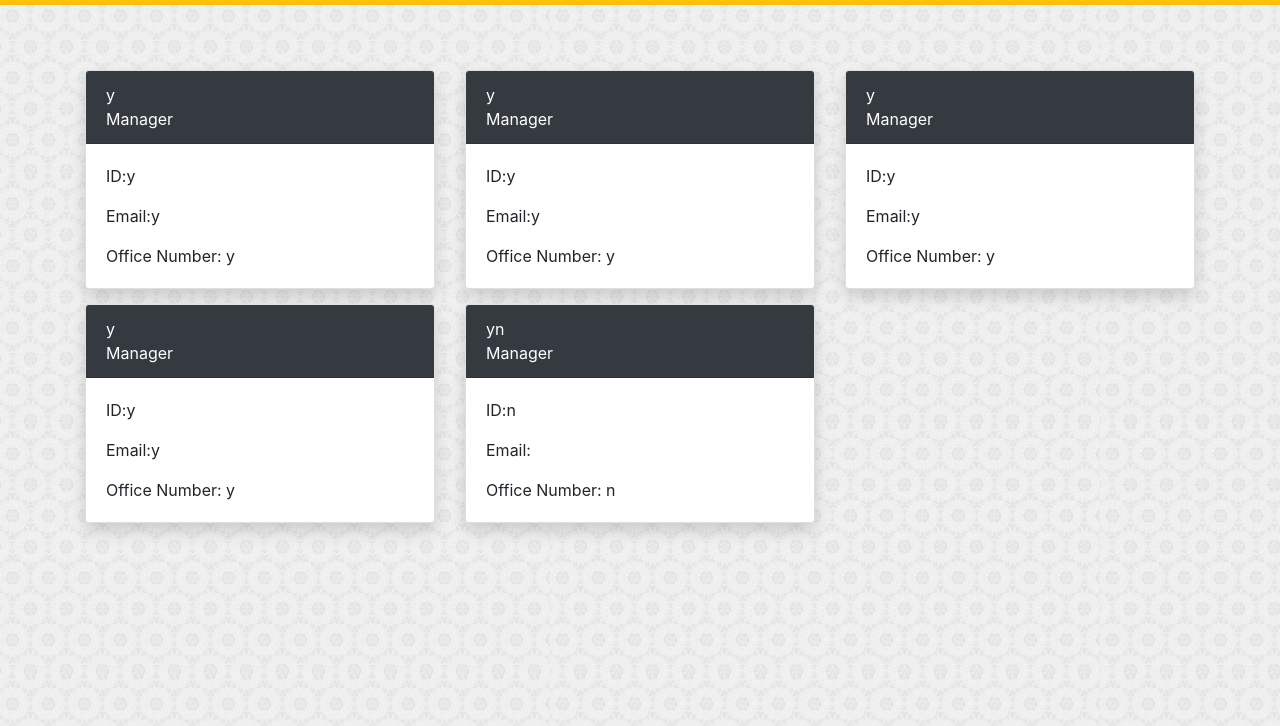
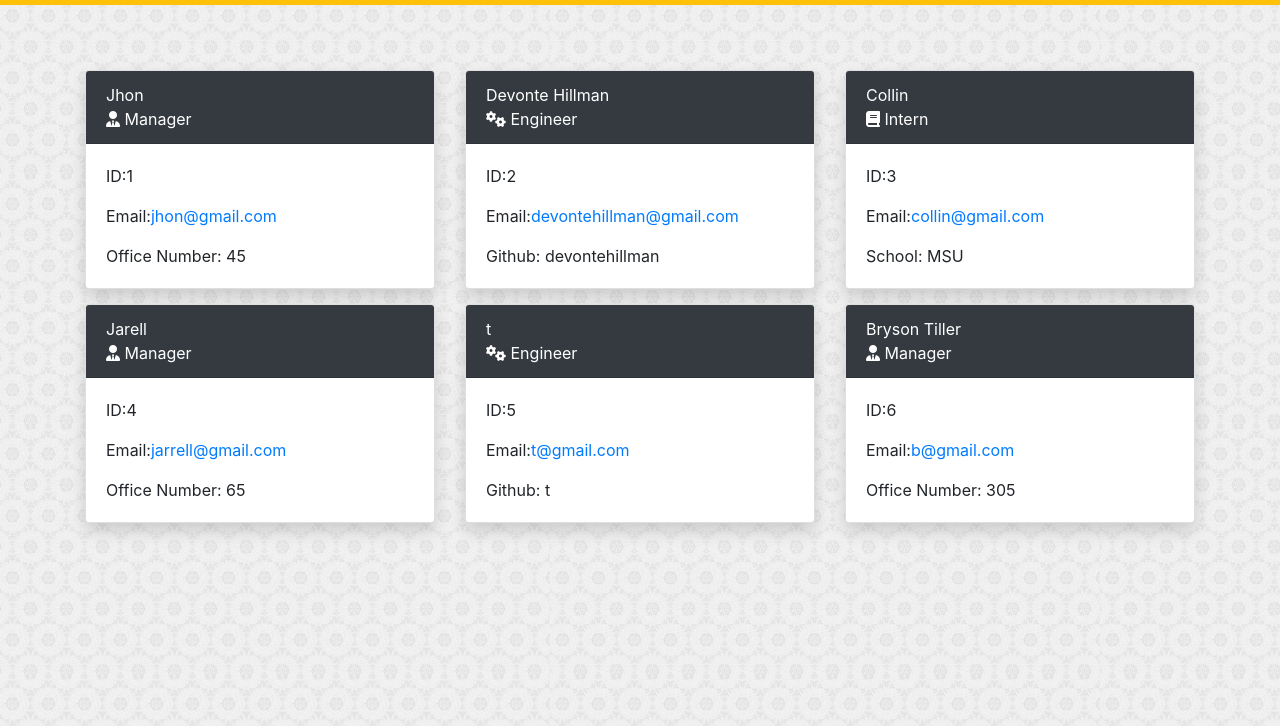
Before and after one commit to devontehillman/Team-Profile-Generator, a website: page index.html in a window 1280 px wide. Shown: the part 74-800 px from the top of the page. Drawn offline with nearby package versions, Linux system fonts and the light colour scheme.

```diff
--- a/index.html
+++ b/index.html
@@ -3,7 +3,7 @@
       <head>
         <meta charset="UTF-8" />
         <meta name="viewport" content="width=device-width, initial-scale=1.0" />
-        <title>Portfolio Blank</title>
+        <title>My Dev Team</title>
 
         <link
           rel="stylesheet"
@@ -20,7 +20,7 @@
 
       <body>
         <nav class="navbar navbar-expand-lg navbar-light bg-warning nav-custom justify-content-center" >
-          <a class="navbar-brand" href="index.html">My Dev Team</a>
+        <a class="navbar-brand" href="index.html">My Dev Team</a>
         </nav>
 
         <div class="container">
@@ -28,61 +28,73 @@
           <div class="col-md-4">
     <div class="card text-black shadow indoCard">
     <div class="card-header bg-dark text-white">
-    y
-    <p class="card-text ">Manager</p>
+    Jhon
+    <p class="card-text "> <i class="fas fa-user-tie"></i> Manager</p>
     </div>
     <div class="card-body">
-        <p class="card-text">ID:y</p>
-        <p class="card-text">Email:y</p>
-        <p class="card-text">Office Number: y</p>
+        <p class="card-text">ID:1</p>
+        <p class="card-text">Email:<a href="mailto:jhon@gmail.com">jhon@gmail.com</a></p>
+        <p class="card-text">Office Number: 45</p>
     </div>
     </div>
     </div><div class="col-md-4">
     <div class="card text-black shadow indoCard">
     <div class="card-header bg-dark text-white">
-    y
-    <p class="card-text ">Manager</p>
+    Devonte Hillman
+    <p class="card-text "> <i class="fas fa-cogs"></i> Engineer</p>
     </div>
     <div class="card-body">
-        <p class="card-text">ID:y</p>
-        <p class="card-text">Email:y</p>
-        <p class="card-text">Office Number: y</p>
+        <p class="card-text">ID:2</p>
+        <p class="card-text">Email:<a href="mailto:devontehillman@gmail.com">devontehillman@gmail.com</a></p>
+        <p class="card-text">Github: devontehillman</p>
     </div>
     </div>
     </div><div class="col-md-4">
     <div class="card text-black shadow indoCard">
     <div class="card-header bg-dark text-white">
-    y
-    <p class="card-text ">Manager</p>
+    Collin
+    <p class="card-text "> <i class="fas fa-book"></i> Intern</p>
     </div>
     <div class="card-body">
-        <p class="card-text">ID:y</p>
-        <p class="card-text">Email:y</p>
-        <p class="card-text">Office Number: y</p>
+        <p class="card-text">ID:3</p>
+        <p class="card-text">Email:<a href="mailto:collin@gmail.com">collin@gmail.com</a></p>
+        <p class="card-text">School: MSU</p>
     </div>
     </div>
     </div><div class="col-md-4">
     <div class="card text-black shadow indoCard">
     <div class="card-header bg-dark text-white">
-    y
-    <p class="card-text ">Manager</p>
+    Jarell
+    <p class="card-text "> <i class="fas fa-user-tie"></i> Manager</p>
     </div>
     <div class="card-body">
-        <p class="card-text">ID:y</p>
-        <p class="card-text">Email:y</p>
-        <p class="card-text">Office Number: y</p>
+        <p class="card-text">ID:4</p>
+        <p class="card-text">Email:<a href="mailto:jarrell@gmail.com">jarrell@gmail.com</a></p>
+        <p class="card-text">Office Number: 65</p>
     </div>
     </div>
     </div><div class="col-md-4">
     <div class="card text-black shadow indoCard">
     <div class="card-header bg-dark text-white">
-    yn
-    <p class="card-text ">Manager</p>
+    t
+    <p class="card-text "> <i class="fas fa-cogs"></i> Engineer</p>
     </div>
     <div class="card-body">
-        <p class="card-text">ID:n</p>
-        <p class="card-text">Email:</p>
-        <p class="card-text">Office Number: n</p>
+        <p class="card-text">ID:5</p>
+        <p class="card-text">Email:<a href="mailto:t@gmail.com">t@gmail.com</a></p>
+        <p class="card-text">Github: t</p>
+    </div>
+    </div>
+    </div><div class="col-md-4">
+    <div class="card text-black shadow indoCard">
+    <div class="card-header bg-dark text-white">
+    Bryson Tiller
+    <p class="card-text "> <i class="fas fa-user-tie"></i> Manager</p>
+    </div>
+    <div class="card-body">
+        <p class="card-text">ID:6</p>
+        <p class="card-text">Email:<a href="mailto:b@gmail.com">b@gmail.com</a></p>
+        <p class="card-text">Office Number: 305</p>
     </div>
     </div>
     </div>
```
Also changed, not shown: script.js (+30 -6 lines), README.md, images/webpage.png (added).
